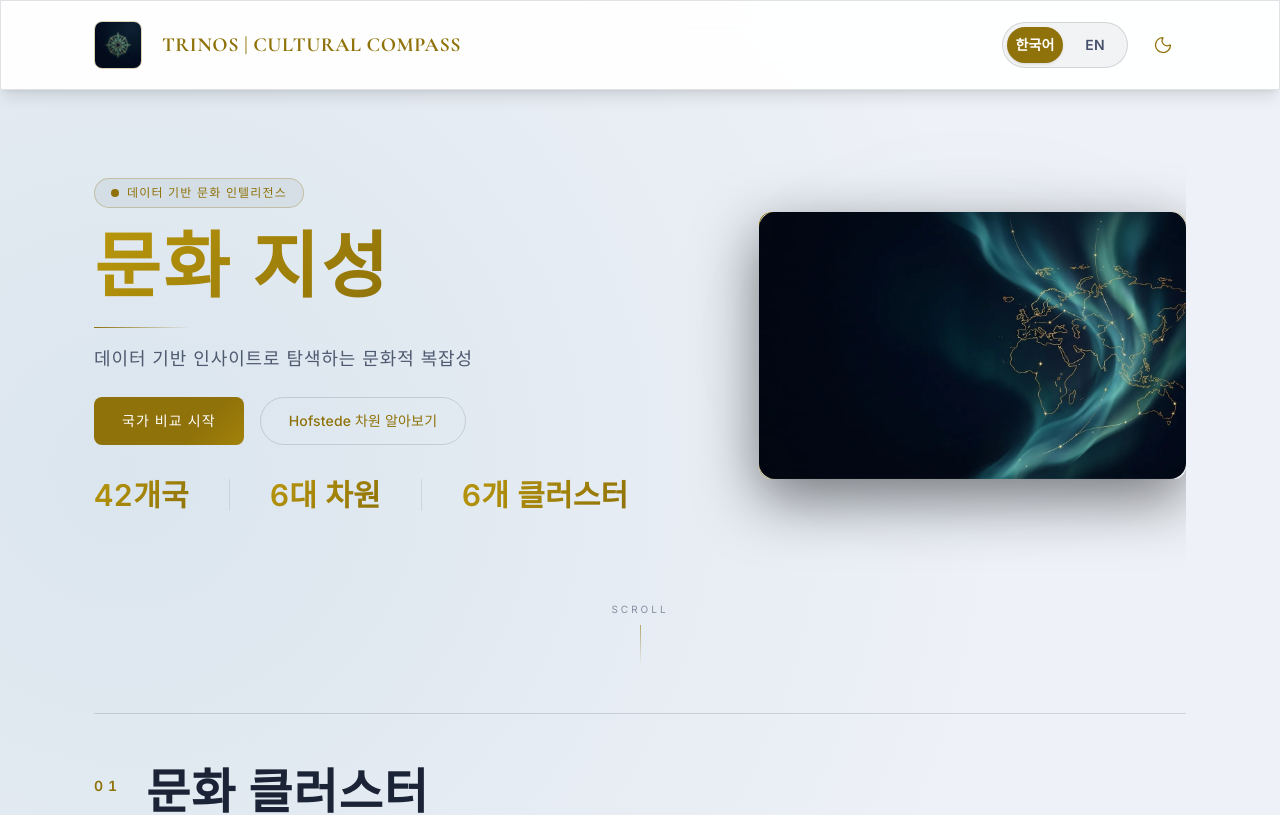
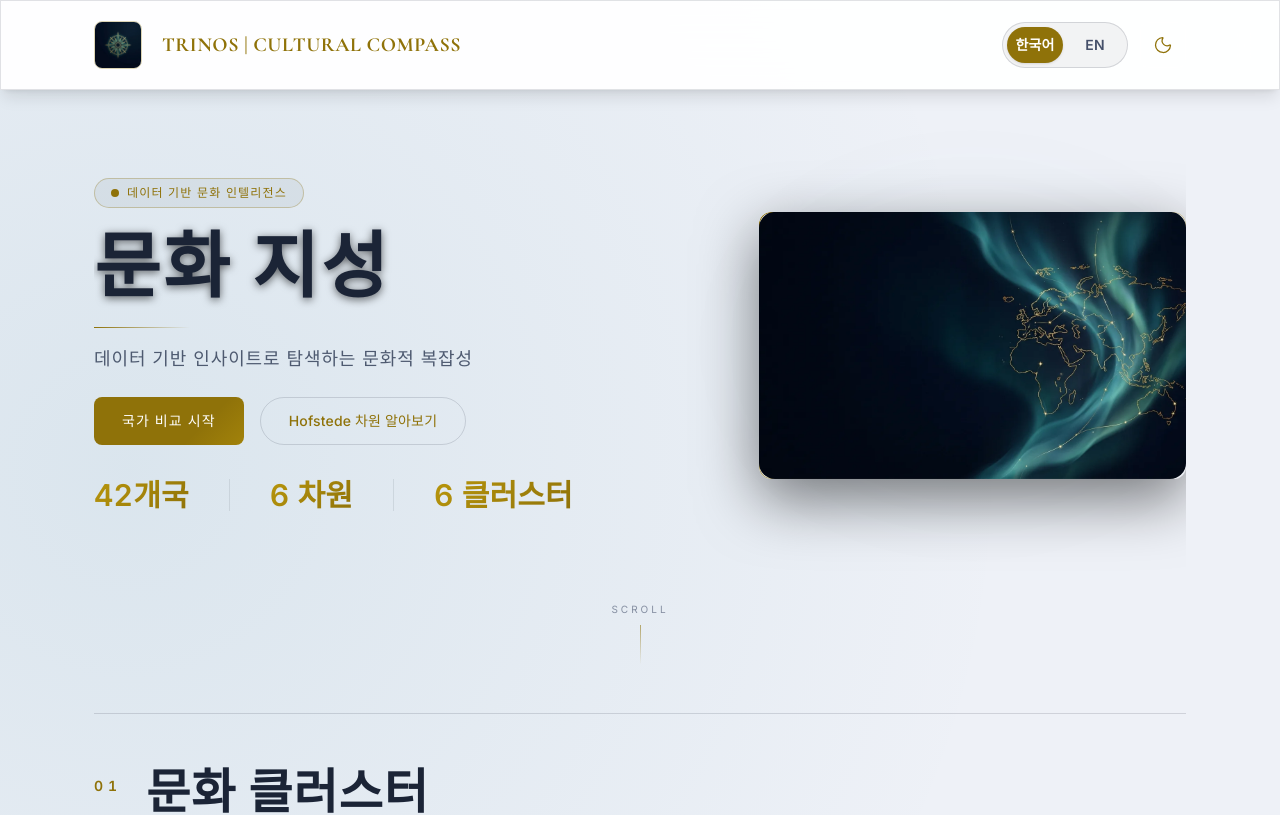
Before and after one commit to Trinos-Strategy/Hofstede, a React (Vite) app: page / in a window 1280 px wide. Shown: the top 815 px of the page. Built offline with nearby package versions, Linux system fonts and the light colour scheme; a web font is replaced by a local one.

Commit message:
fix(hero): stats never wrap mid-item (6 차원/6 클러스터 per user), title to high-contrast ivory white (L5)

```diff
--- a/src/components/HeroSection.tsx
+++ b/src/components/HeroSection.tsx
@@ -45,8 +45,10 @@ export function HeroSection() {
             mobile and any fade delays the largest paint. */}
         <motion.h1
           initial={false}
-          className="text-4xl sm:text-6xl lg:text-7xl font-semibold tracking-wide leading-[1.15] uppercase text-gradient-gold text-balance"
+          className="text-4xl sm:text-6xl lg:text-7xl font-semibold tracking-wide leading-[1.15] uppercase text-balance text-[var(--color-ivory)]"
           style={{
+            color: 'var(--color-ivory)',
+            textShadow: '0 2px 8px rgba(0, 0, 0, 0.6)',
             fontFamily: "'Cormorant Garamond', 'Pretendard', serif",
             letterSpacing: '0.04em'
           }}
@@ -104,27 +106,30 @@ export function HeroSection() {
           initial={{ opacity: 0, y: 15 }}
           animate={{ opacity: 1, y: 0 }}
           transition={{ delay: 0.65, duration: 0.8, ease: [0.25, 0.1, 0.25, 1] }}
-          className="mt-8 flex items-center justify-center lg:justify-start gap-6 sm:gap-10"
+          className="mt-8 flex flex-wrap items-center justify-center lg:justify-start gap-4 sm:gap-10"
         >
-          <div className="flex flex-col items-center lg:items-start">
+          <div className="flex flex-col items-center lg:items-start whitespace-nowrap">
             <span
-              className="numeric text-2xl sm:text-3xl text-gradient-gold"
+              className="numeric text-2xl sm:text-3xl text-gradient-gold whitespace-nowrap"
+              style={{ whiteSpace: 'nowrap' }}
             >
               {t('heroStatCountries')}
             </span>
           </div>
           <div className="w-px h-8 bg-[var(--surface-2)]" />
-          <div className="flex flex-col items-center lg:items-start">
+          <div className="flex flex-col items-center lg:items-start whitespace-nowrap">
             <span
-              className="numeric text-2xl sm:text-3xl text-gradient-gold"
+              className="numeric text-2xl sm:text-3xl text-gradient-gold whitespace-nowrap"
+              style={{ whiteSpace: 'nowrap' }}
             >
               {t('heroStatDimensions')}
             </span>
           </div>
           <div className="w-px h-8 bg-[var(--surface-2)]" />
-          <div className="flex flex-col items-center lg:items-start">
+          <div className="flex flex-col items-center lg:items-start whitespace-nowrap">
             <span
-              className="numeric text-2xl sm:text-3xl text-gradient-gold"
+              className="numeric text-2xl sm:text-3xl text-gradient-gold whitespace-nowrap"
+              style={{ whiteSpace: 'nowrap' }}
             >
               {t('heroStatClusters')}
             </span>
--- a/src/i18n/translations.ts
+++ b/src/i18n/translations.ts
@@ -335,8 +335,8 @@ export const translations: Record<Language, TranslationKeys> = {
     heroCtaPrimary: '국가 비교 시작',
     heroCtaSecondary: 'Hofstede 차원 알아보기',
     heroStatCountries: '42개국',
-    heroStatDimensions: '6대 차원',
-    heroStatClusters: '6개 클러스터',
+    heroStatDimensions: '6 차원',
+    heroStatClusters: '6 클러스터',
     heroArtAlt: '황금빛 세계지도 아트',
     info: '정보',
 
```
